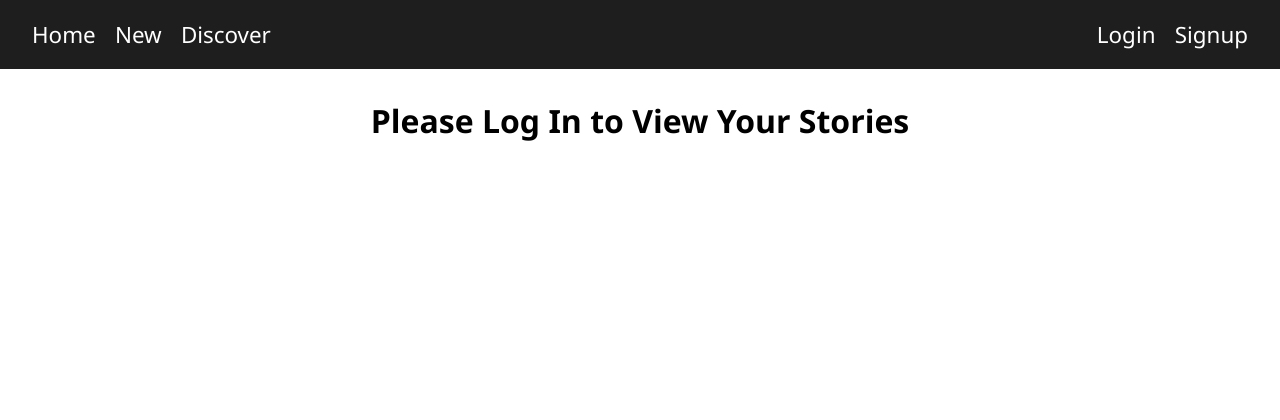
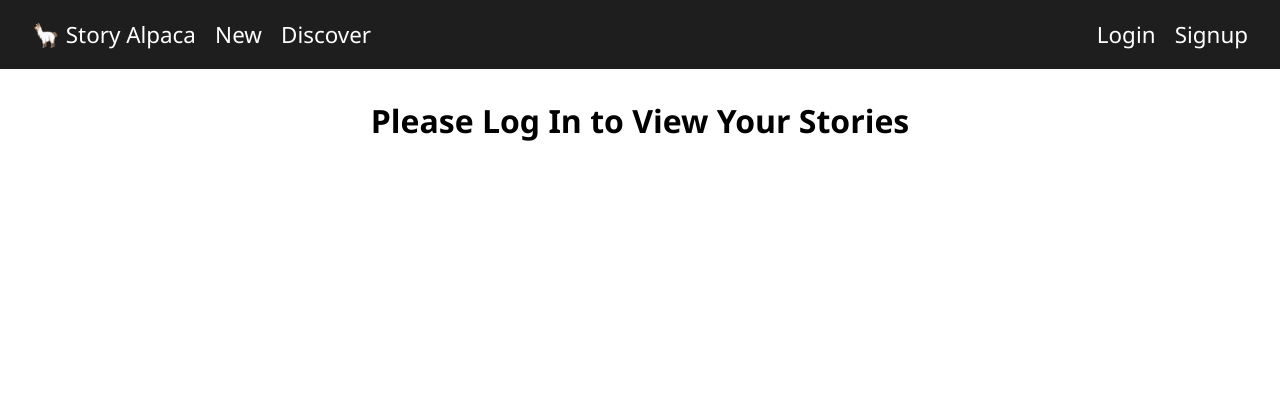
Before and after one commit to tamitakada/asleep_alpacas, a Flask app: page / in a window 1280 px wide. Shown: the top 420 px of the page. Run offline with Flask 2, Linux system fonts and the light colour scheme.

Commit message:
Updated home nav link

```diff
--- a/app/templates/layout.html
+++ b/app/templates/layout.html
@@ -15,7 +15,7 @@ P00 -- StoryAlpaca
   <body>
     <nav>
       <div>
-        <a id="home" href="/">Home</a>
+        <a id="home" href="/"> 🦙 Story Alpaca </a>
         <a id="create" href="/create">New</a>
         <a id="discover" href="/discover">Discover</a>
       </div>
```
